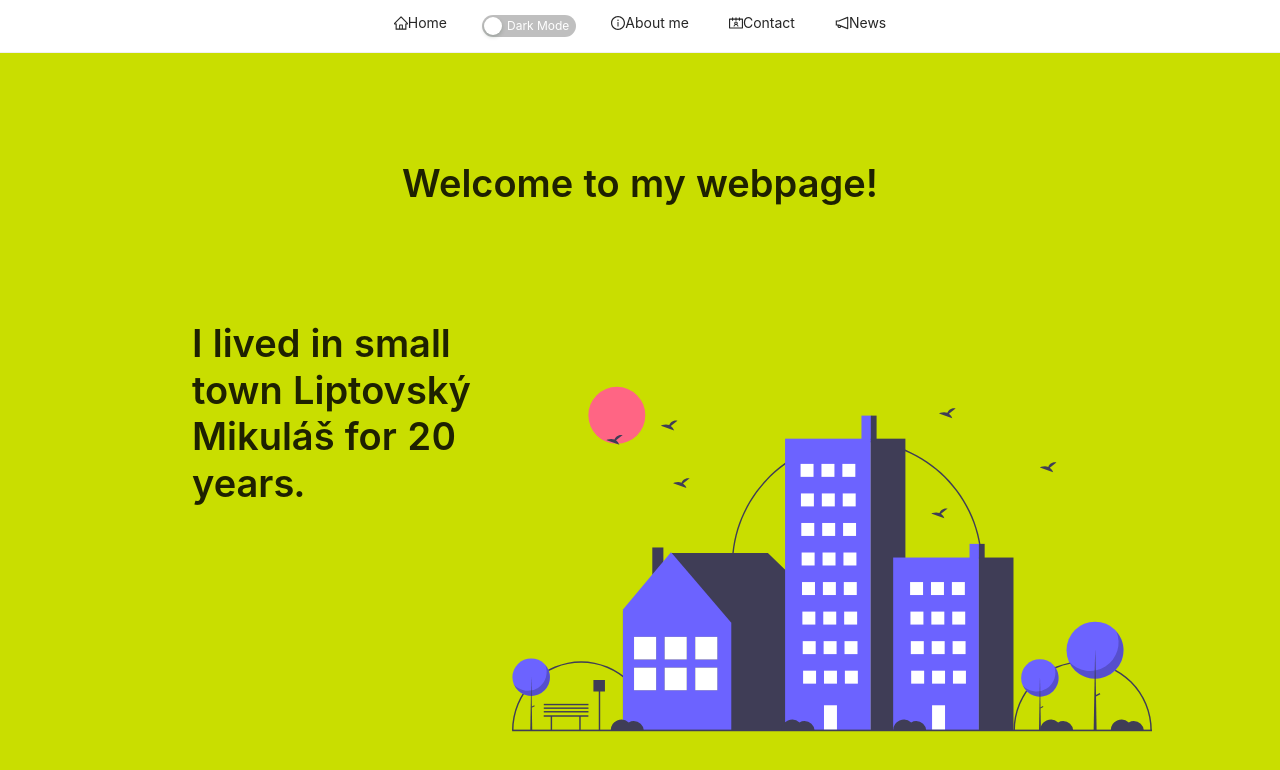
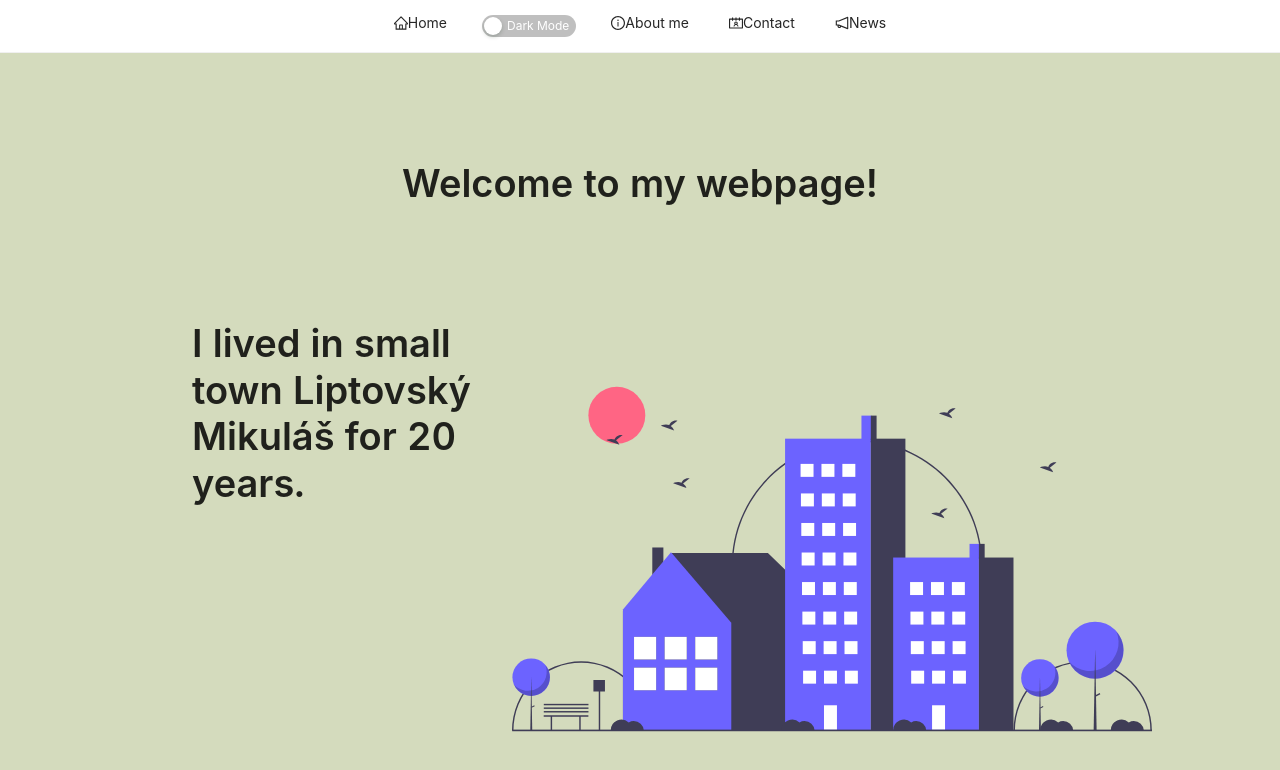
Before and after one commit to peterslany/react-sample, a React (Create React App) app: page /home in a window 1280 px wide. Shown: the top 770 px of the page. Built offline with nearby package versions, Linux system fonts and the light colour scheme; no server answers.

Commit message:
added transitions, updated dark mode for home page also

```diff
--- a/package.json
+++ b/package.json
@@ -13,6 +13,7 @@
     "@types/react-dom": "^16.9.7",
     "@types/react-redux": "^7.1.9",
     "@types/react-router-dom": "^5.1.5",
+    "@types/react-transition-group": "^4.4.0",
     "antd": "^4.3.2",
     "react": "^16.13.1",
     "react-dom": "^16.13.1",
@@ -20,6 +21,7 @@
     "react-router-dom": "^5.2.0",
     "react-scripts": "3.4.1",
     "react-spring": "^8.0.27",
+    "react-transition-group": "^4.4.1",
     "redux": "^4.0.5",
     "redux-logger": "^3.0.6",
     "redux-thunk": "^2.3.0",
--- a/src/App.tsx
+++ b/src/App.tsx
@@ -1,8 +1,7 @@
 import React, { useState, useEffect } from "react";
-import logo from "./logo.svg";
 import "./styles/App.css";
 import "./styles/Dark.css";
-import { Switch, Route, Redirect, withRouter } from "react-router-dom";
+import { Route, Redirect, withRouter } from "react-router-dom";
 import { Header } from "./components/Header";
 import { Home } from "./components/Home";
 import { Layout, Card } from "antd";
@@ -11,7 +10,7 @@ import Contact from "./components/Contact";
 import News from "./components/News";
 import { fetchArticles } from "./redux/ActionCreators";
 import { connect } from "react-redux";
-
+import { CSSTransition } from "react-transition-group";
 const RenderWithBG = (props) => {
   return <Card className="site-layout-content">{props.children}</Card>;
 };
@@ -28,48 +27,58 @@ const renderInLayout = (props) => {
   );
 };
 
+const fadeTransition = (component) => ({ match }) => (
+  <CSSTransition
+    in={match != null}
+    timeout={500}
+    classNames="fade"
+    unmountOnExit
+  >
+    <div className="transition-container">{component}</div>
+  </CSSTransition>
+);
 function App(props) {
   const [theme, setTheme] = useState("light");
   // fetch articles for news section
-  useEffect(() => {props.fetchArticles(props.articles.searchedWord, 1)}, []) ;
-
+  useEffect(() => {
+    props.fetchArticles(props.articles.searchedWord, 1);
+  }, []);
   return (
     <Layout className={"layout " + theme}>
       <Header setTheme={setTheme} />
-      <Route path="/home" component={() => <Home theme={theme} />} />
-      <Switch>
-        <Route
-          path="/about"
-          component={() =>
+      <Route key="/home" path="/home">
+        {fadeTransition(<Home theme={theme} />)}
+      </Route>
+
+      <Route key="/about" path="/about">
+        {fadeTransition(
           renderInLayout(
             <RenderWithBG>
               <About />
             </RenderWithBG>
           )
-          }
-        />
-        <Route
-          path="/contact"
-          component={() =>
-            renderInLayout(
+        )}
+      </Route>
+      <Route key="/contact" path="/contact">
+        {fadeTransition( renderInLayout(
         <RenderWithBG>
           <Contact />
         </RenderWithBG>
-            )
-          }
-        />
-        <Route path="/news" component={() => renderInLayout(<News />)} />
+        ))}
+      </Route>
+      <Route path="/news" >
+        {fadeTransition(renderInLayout(<News />))}
+      </Route>
       <Redirect to="/home" />
-      </Switch>
     </Layout>
   );
 }
 
-const MapStateToProps = state => ({
-  articles : state.articles
+const MapStateToProps = (state) => ({
+  articles: state.articles,
 });
 
-const MapDispatchToProps = dispatch => ({
+const MapDispatchToProps = (dispatch) => ({
   fetchArticles: (query, page) => dispatch(fetchArticles(query, page)),
 });
-export default withRouter( connect(MapStateToProps, MapDispatchToProps) (App));
+export default withRouter(connect(MapStateToProps, MapDispatchToProps)(App));
--- a/src/components/Home.tsx
+++ b/src/components/Home.tsx
@@ -13,8 +13,10 @@ import {
 interface HomeState {
   scrollPosition: number;
 }
-
-export function Home(props: any) {
+interface HomeProps {
+  theme: string;
+}
+export function Home(props: HomeProps) {
   const [state, setState] = useState<HomeState>({
     scrollPosition: 0,
   });
@@ -37,8 +39,7 @@ export function Home(props: any) {
             className="home-main-bg-to-dark"
             style={{
               height: "400vh",
-              backgroundColor: `rgb(201, 222,
-                ${state.scrollPosition / (2136 / 255)})`
+              background: `hsl(${state.scrollPosition / (2136 / 135) + 75}, ${props.theme === "dark" ? 50 : 30}% , ${props.theme === "dark" ? 45 : 80}% ) `
             }}
           />
         </ParallaxLayer>
--- a/src/index.tsx
+++ b/src/index.tsx
@@ -5,12 +5,11 @@ import * as serviceWorker from "./serviceWorker";
 import { BrowserRouter } from "react-router-dom";
 import { Provider } from "react-redux";
 import { ConfigureStore } from "./redux/configureStore";
-
 ReactDOM.render(
   <React.StrictMode>
     <Provider store={ConfigureStore()}>
       <BrowserRouter>
-        <App />
+          <App />
       </BrowserRouter>
     </Provider>
   </React.StrictMode>,
--- a/src/styles/App.css
+++ b/src/styles/App.css
@@ -1,6 +1,7 @@
 @import "~antd/dist/antd.css";
 :root {
   --navbar-height: 47px;
+  overflow-x: hidden;
 }
 * {
   box-sizing: border-box;
@@ -86,4 +87,33 @@
   .news--header {
     min-width: 50%;
   }
+
+  /* Transition is just for desktop*/
+  .fade-enter {
+    opacity: 0;
+    transform: translateX(100vw);
+  }
+  .fade-enter-active {
+    transform: translateX(0);
+    opacity: 1;
+    transition: all 500ms;
+  }
+  .fade-exit {
+    transform: translateX(0);
+    opacity: 1;
+  }
+  .fade-exit-active {
+    transform: translateX(-100vw);
+    opacity: 0;
+    transition: all 500ms;
+  }
+
+  .transition-container {
+    position: absolute;
+    width: 100%;
+    top: 0;
+    left: 0;
+    bottom: 0;
+    right: 0;
+  }
 }
--- a/src/styles/Dark.css
+++ b/src/styles/Dark.css
@@ -20,9 +20,9 @@
   color: var(--dark-heading);
 }
 
-.dark main,
-.dark .ant-layout-footer {
+.dark .ant-layout-footer, .dark.ant-layout {
   background-color: var(--dark-bg);
+
 }
 .dark .site-layout-content,
 .dark .article--card,
```
Also changed, not shown: 1 other file (tests, documents, lock files or other folders). Lines whose indentation alone changed are shown as unchanged.
